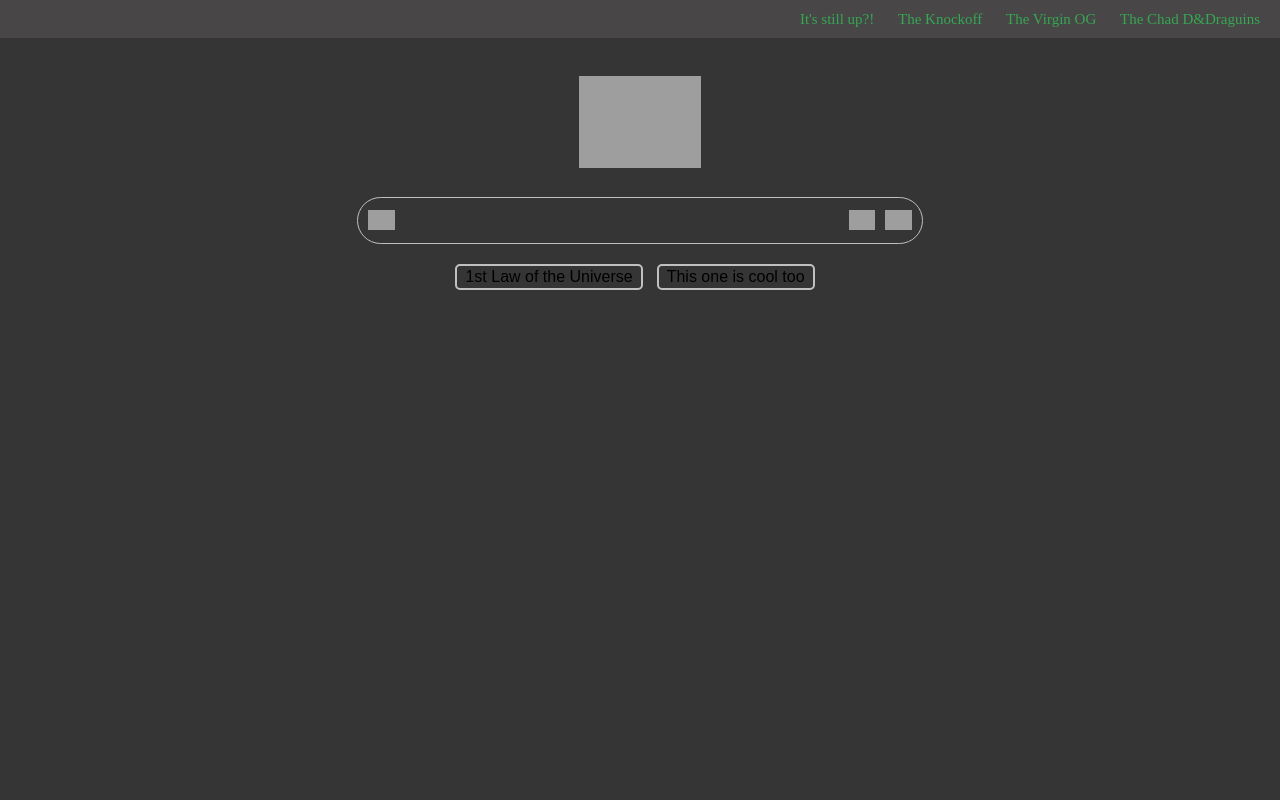
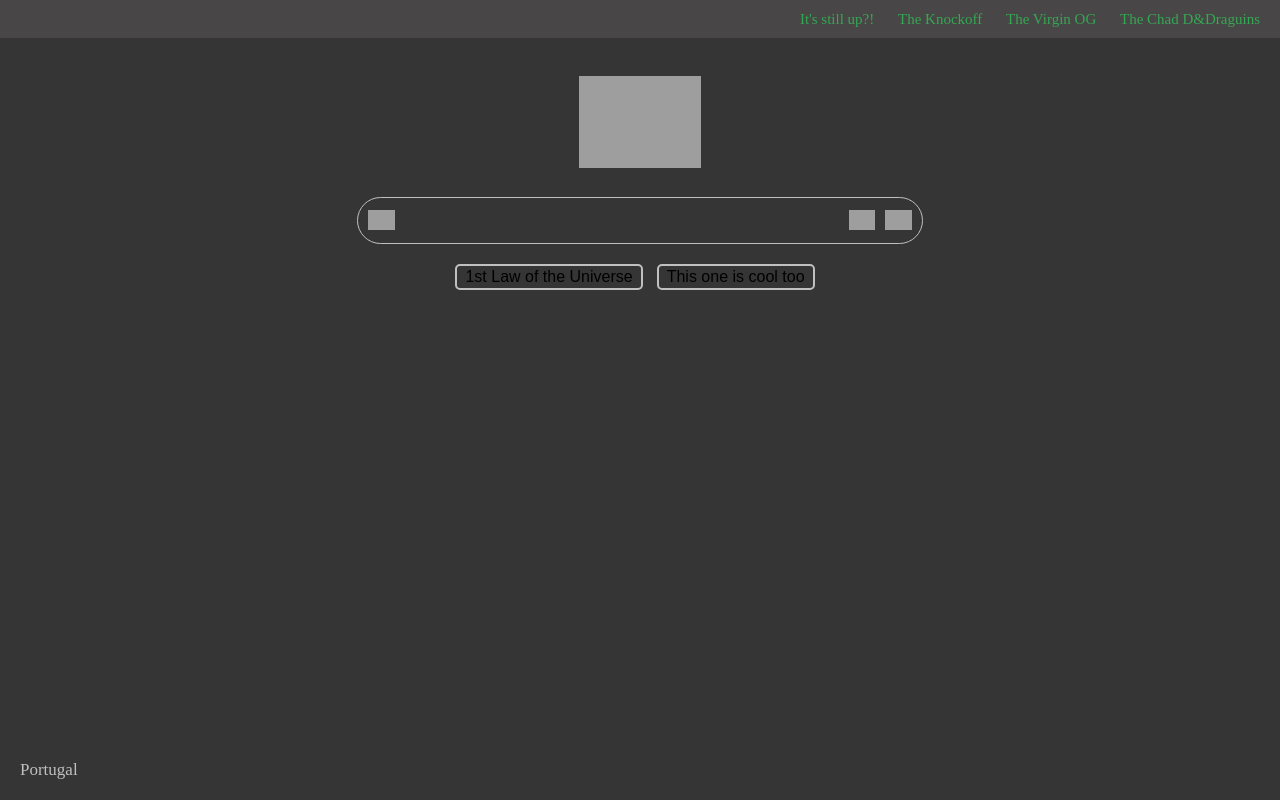
Before and after one commit to Tofanil/google-homepage, a plain HTML site: page index.html in a window 1280 px wide. Drawn offline with Linux system fonts and the light colour scheme; grey boxes are pictures that could not be loaded.

Commit message:
added footer

```diff
--- a/index.html
+++ b/index.html
@@ -58,5 +58,6 @@
         This one is cool too</a
       >
     </div>
+    <footer>Portugal</footer>
   </body>
 </html>
--- a/style.css
+++ b/style.css
@@ -90,3 +90,14 @@ li a:visited {
 .smallicons {
   padding-right: 10px;
 }
+footer {
+  position: fixed;
+  left: 0;
+  bottom: 0;
+  width: 100%;
+  color: silver;
+  text-align: left;
+  padding-left: 20px;
+  padding-bottom: 20px;
+  font-size: 17px;
+}
```
